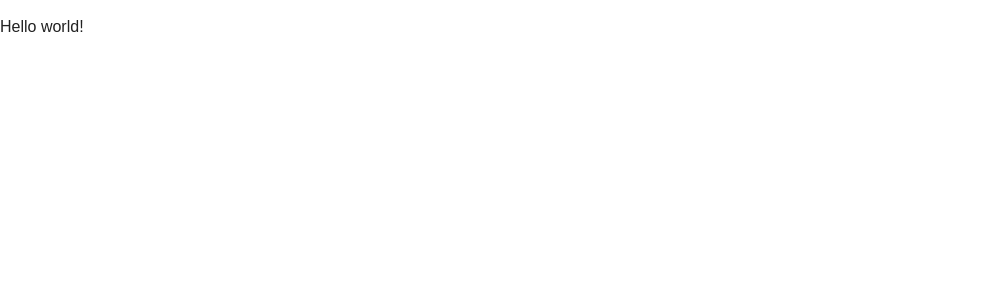
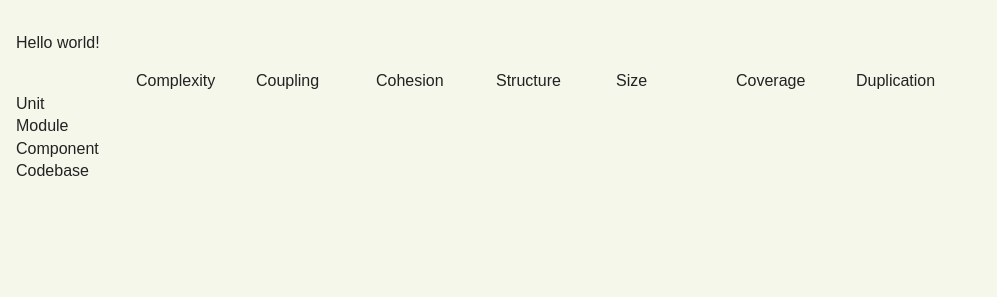
Before and after one commit to duffleit/A-Maintainability-Model-Based-on-Source-Code-Characteristics, a plain HTML site: page index.html in a window 1280 px wide. Shown: the whole page, without its empty margins (0-997 px from the left). Drawn offline with nearby package versions, Linux system fonts and the light colour scheme; files that its build step writes are made by us from their sources.

Commit message:
Add model-table structure

```diff
--- /dev/null
+++ b/css/custom.scss
@@ -0,0 +1,26 @@
+body{
+    background-color: #F6F7EB;
+    padding: 1rem;
+}
+
+//general table
+
+.table{
+    display: table;
+    width: 960px;
+
+    .table-body{
+        display: table-row-group;
+    }
+    .table-row {
+        display: table-row;
+    }
+    .table-cell{
+        display: table-cell;
+        width: 120px;
+    }
+    .invisible{
+        border: 0 !important;
+        background-color: transparent !important;
+    }
+}
--- a/index.html
+++ b/index.html
@@ -9,11 +9,116 @@
 
         <link rel="stylesheet" href="css/normalize.css">
         <link rel="stylesheet" href="css/defaults.css">
-        <link rel="stylesheet" href="css/main.css">
+        <link rel="stylesheet" href="css/custom.css">
         <script src="js/vendor/modernizr-2.8.3.min.js"></script>
     </head>
     <body>
         <p>Hello world!</p>
+
+        <div class="table">
+            <div class="table-body">
+                <div class="table-row header-row">
+                    <div class="table-cell invisible">&nbsp;</div>
+                    <div class="table-cell">Complexity</div>
+                    <div class="table-cell">Coupling</div>
+                    <div class="table-cell">Cohesion</div>
+                    <div class="table-cell">Structure</div>
+                    <div class="table-cell">Size</div>
+                    <div class="table-cell">Coverage</div>
+                    <div class="table-cell">Duplication</div>
+                </div>
+                <div class="table-row partition-row">
+                    <div class="table-cell ">Unit</div>
+                    <div class="table-cell">&nbsp;</div>
+                    <div class="table-cell">&nbsp;</div>
+                    <div class="table-cell">&nbsp;</div>
+                    <div class="table-cell">&nbsp;</div>
+                    <div class="table-cell">&nbsp;</div>
+                    <div class="table-cell">&nbsp;</div>
+                    <div class="table-cell">&nbsp;</div>
+                </div>
+                <div class="table-row partition-row">
+                    <div class="table-cell">Module</div>
+                    <div class="table-cell">&nbsp;</div>
+                    <div class="table-cell">&nbsp;</div>
+                    <div class="table-cell">&nbsp;</div>
+                    <div class="table-cell">&nbsp;</div>
+                    <div class="table-cell">&nbsp;</div>
+                    <div class="table-cell">&nbsp;</div>
+                    <div class="table-cell">&nbsp;</div>
+                </div>
+                <div class="table-row partition-row">
+                    <div class="table-cell">Component</div>
+                    <div class="table-cell">&nbsp;</div>
+                    <div class="table-cell">&nbsp;</div>
+                    <div class="table-cell">&nbsp;</div>
+                    <div class="table-cell">&nbsp;</div>
+                    <div class="table-cell">&nbsp;</div>
+                    <div class="table-cell">&nbsp;</div>
+                    <div class="table-cell">&nbsp;</div>
+                </div>
+                <div class="table-row partition-row">
+                    <div class="table-cell">Codebase</div>
+                    <div class="table-cell">&nbsp;</div>
+                    <div class="table-cell">&nbsp;</div>
+                    <div class="table-cell">&nbsp;</div>
+                    <div class="table-cell">&nbsp;</div>
+                    <div class="table-cell">&nbsp;</div>
+                    <div class="table-cell">&nbsp;</div>
+                    <div class="table-cell">&nbsp;</div>
+                </div>
+                <div class="table-row">
+                    <div class="table-cell">&nbsp;</div>
+                    <div class="table-cell">&nbsp;</div>
+                    <div class="table-cell">&nbsp;</div>
+                    <div class="table-cell">&nbsp;</div>
+                    <div class="table-cell">&nbsp;</div>
+                    <div class="table-cell">&nbsp;</div>
+                    <div class="table-cell">&nbsp;</div>
+                    <div class="table-cell">&nbsp;</div>
+                </div>
+                <div class="table-row">
+                    <div class="table-cell">&nbsp;</div>
+                    <div class="table-cell">&nbsp;</div>
+                    <div class="table-cell">&nbsp;</div>
+                    <div class="table-cell">&nbsp;</div>
+                    <div class="table-cell">&nbsp;</div>
+                    <div class="table-cell">&nbsp;</div>
+                    <div class="table-cell">&nbsp;</div>
+                    <div class="table-cell">&nbsp;</div>
+                </div>
+                <div class="table-row">
+                    <div class="table-cell">&nbsp;</div>
+                    <div class="table-cell">&nbsp;</div>
+                    <div class="table-cell">&nbsp;</div>
+                    <div class="table-cell">&nbsp;</div>
+                    <div class="table-cell">&nbsp;</div>
+                    <div class="table-cell">&nbsp;</div>
+                    <div class="table-cell">&nbsp;</div>
+                    <div class="table-cell">&nbsp;</div>
+                </div>
+                <div class="table-row">
+                    <div class="table-cell">&nbsp;</div>
+                    <div class="table-cell">&nbsp;</div>
+                    <div class="table-cell">&nbsp;</div>
+                    <div class="table-cell">&nbsp;</div>
+                    <div class="table-cell">&nbsp;</div>
+                    <div class="table-cell">&nbsp;</div>
+                    <div class="table-cell">&nbsp;</div>
+                    <div class="table-cell">&nbsp;</div>
+                </div>
+                <div class="table-row">
+                    <div class="table-cell">&nbsp;</div>
+                    <div class="table-cell">&nbsp;</div>
+                    <div class="table-cell">&nbsp;</div>
+                    <div class="table-cell">&nbsp;</div>
+                    <div class="table-cell">&nbsp;</div>
+                    <div class="table-cell">&nbsp;</div>
+                    <div class="table-cell">&nbsp;</div>
+                    <div class="table-cell">&nbsp;</div>
+                </div>
+            </div>
+        </div>
 
         <script src="https://code.jquery.com/jquery-1.12.0.min.js"></script>
         <script>window.jQuery || document.write('<script src="js/vendor/jquery-1.12.0.min.js"><\/script>')</script>
```
Also changed, not shown: css/main.css (deleted).
